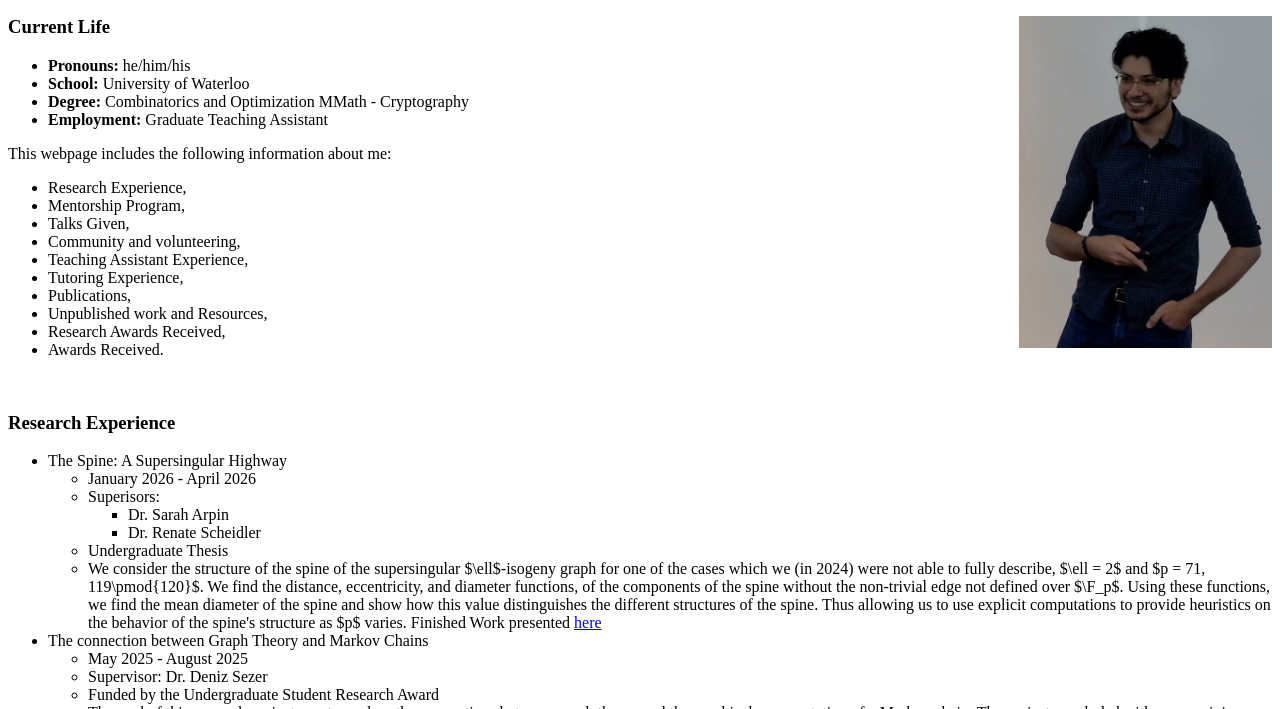
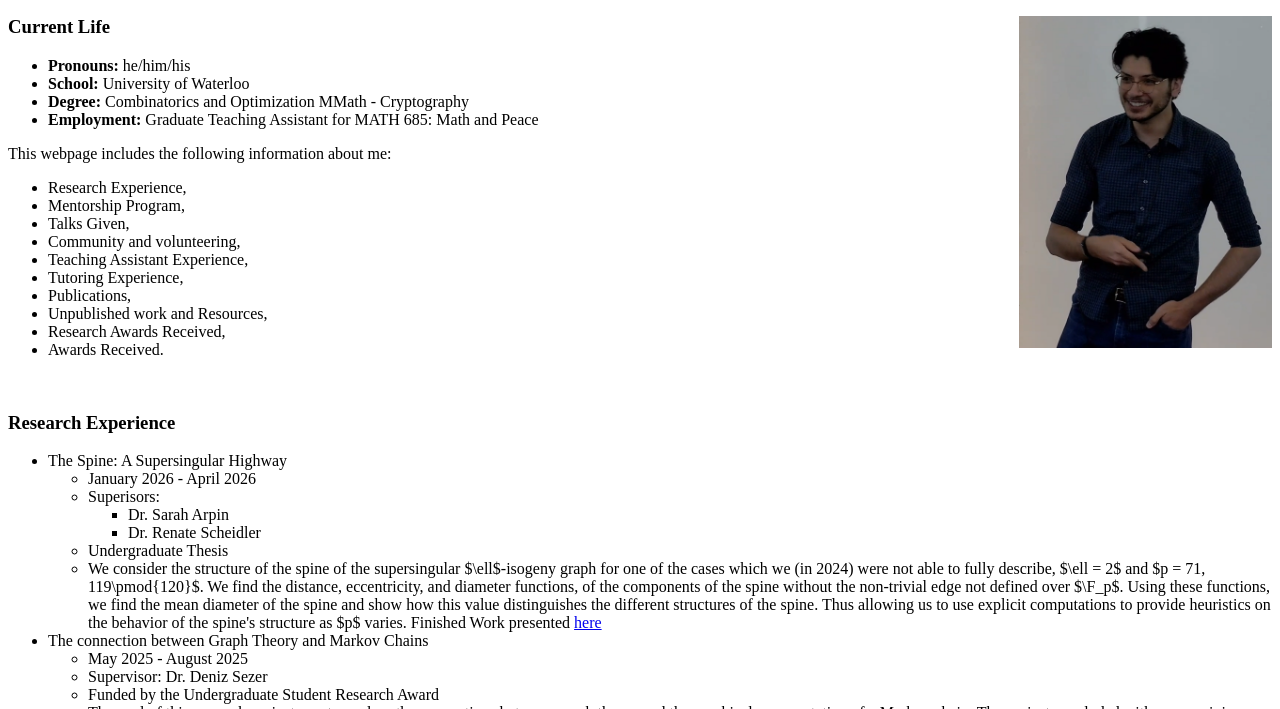
Before and after one commit to TahaHedayat/tahahedayat.github.io, a plain HTML site: page index.html in a window 1280 px wide. Shown: the part 91-800 px from the top of the page. Drawn offline with Linux system fonts and the light colour scheme.

Commit message:
Update index.html

```diff
--- a/index.html
+++ b/index.html
@@ -19,7 +19,7 @@
     <li> <b>Pronouns:</b> he/him/his </li>
     <li> <b>School:</b> University of Waterloo </li>
     <li> <b>Degree:</b> Combinatorics and Optimization MMath - Cryptography </li>
-    <li> <b>Employment:</b> Graduate Teaching Assistant</li>
+    <li> <b>Employment:</b> Graduate Teaching Assistant for MATH 685: Math and Peace</li>
   </ul>
 </body>
 
```
